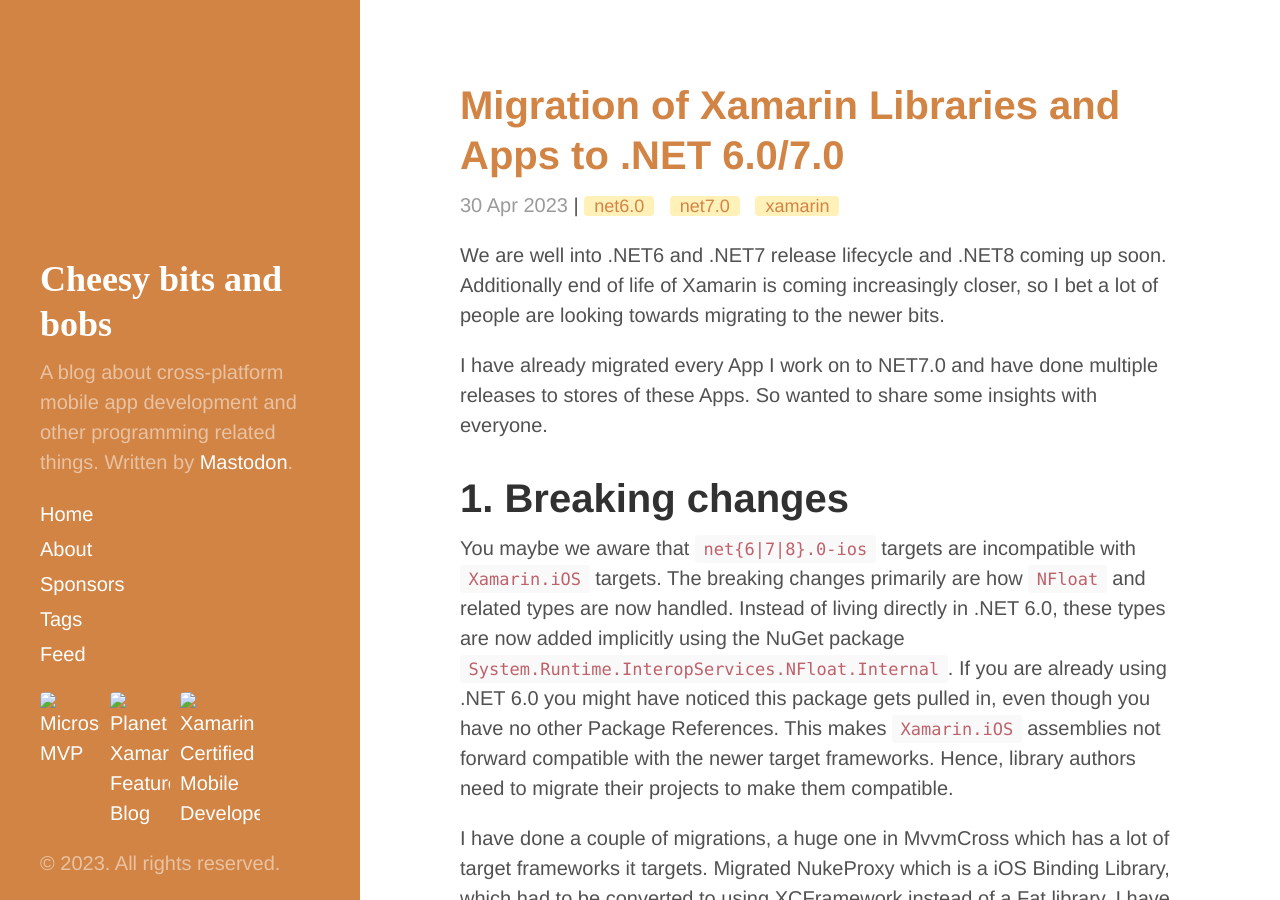
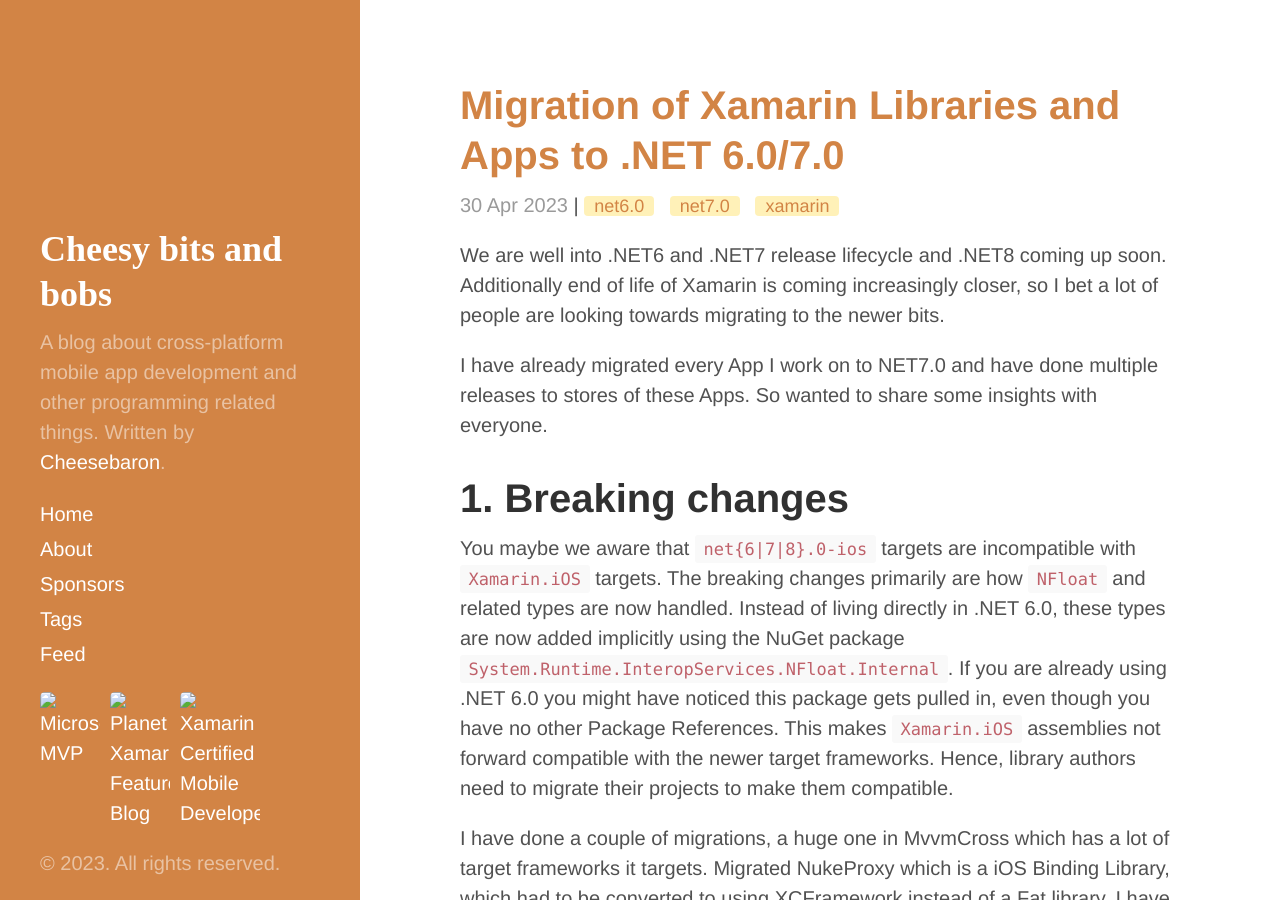
Before and after one commit to Cheesebaron/cheesebaron.github.io, a Jekyll site: the page built from index.html, in a window 1280 px wide and 900 px high. Built offline with Jekyll 4.4.1, drawn with Linux system fonts in a browser that asks for light colours; the list of posts is cut into pages by our own code.

Commit message:
Update _config.yml

```diff
--- a/_config.yml
+++ b/_config.yml
@@ -17,7 +17,7 @@
 email: http://www.google.com/recaptcha/mailhide/d?k=01Xl1ad5IaMm7YM87SgD-SWQ==&c=YmzW4YCl70mVh2HNSkJ5aNsU0YETft6IXrFI8J0nylg=
 description: > # this means to ignore newlines until "baseurl:"
   A blog about cross-platform mobile app development and other programming related
-  things. Written by <a rel="me" href="https://fosstodon.org/@Cheesebaron">Mastodon</a>.
+  things. Written by <a rel="me" href="https://fosstodon.org/@Cheesebaron">Cheesebaron</a>.
 baseurl: '' # the subpath of your site, e.g. /blog
 url: "https://blog.ostebaronen.dk" # the base hostname & protocol for your site, e.g. http://example.com
 github_username:  Cheesebaron
```
